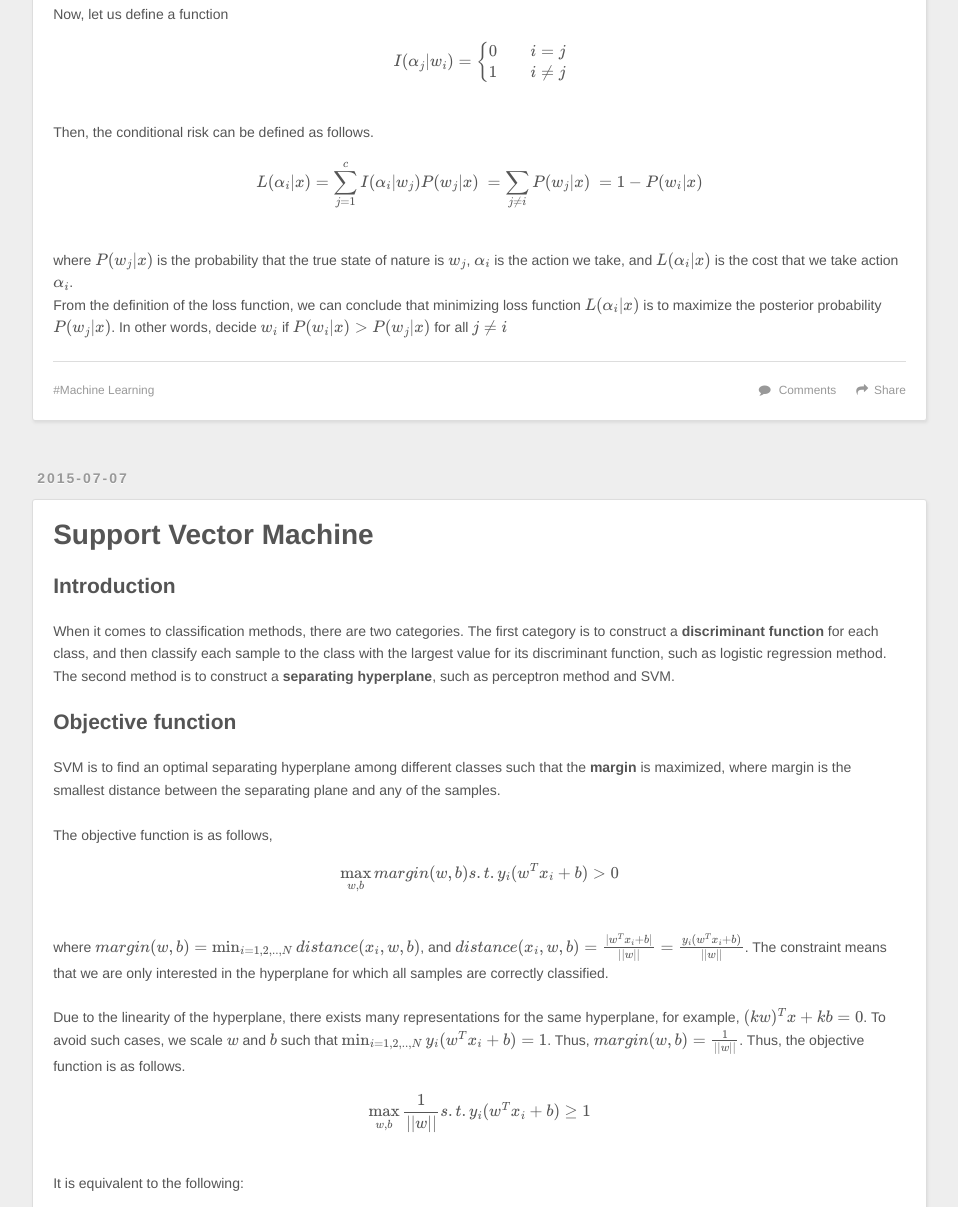
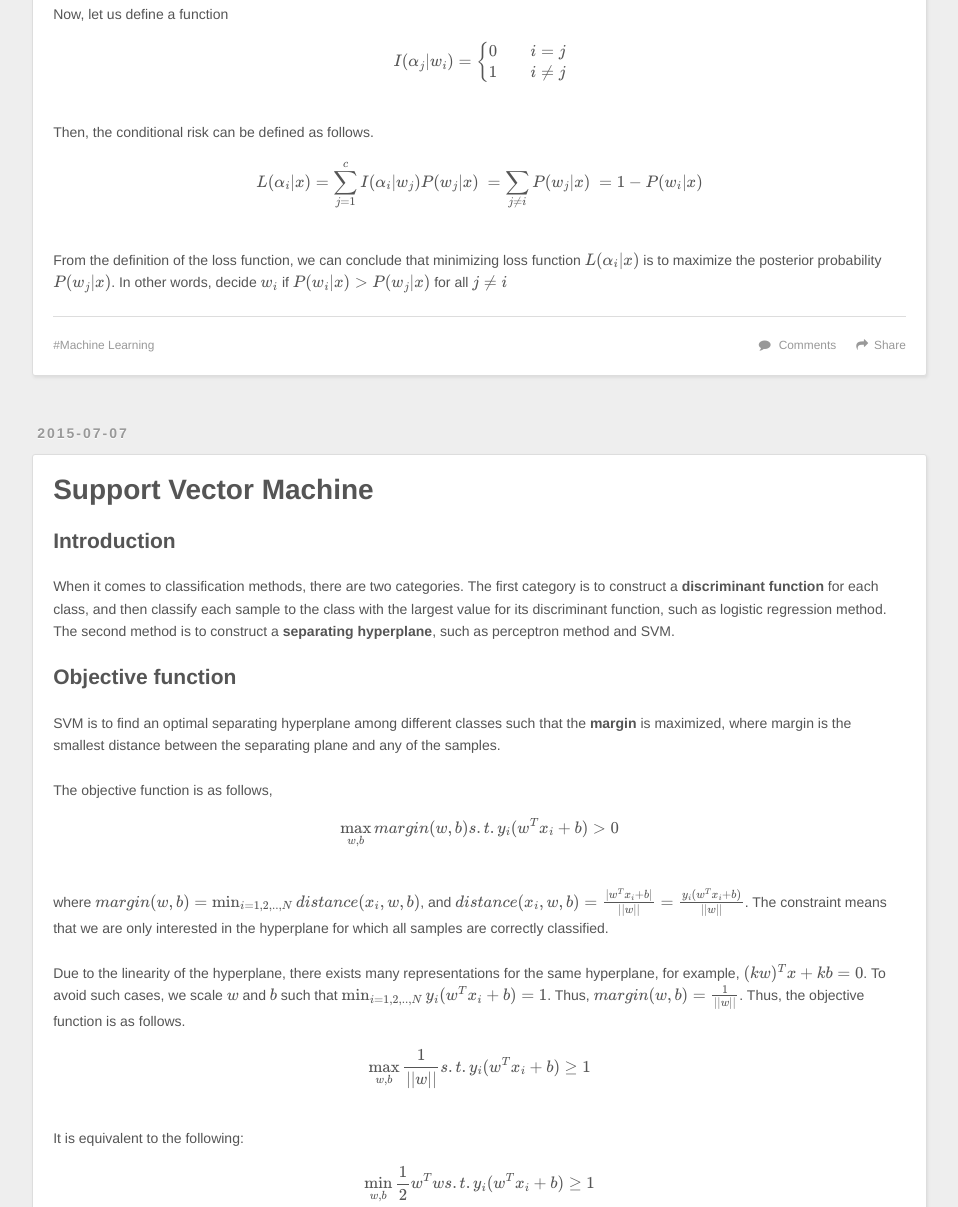
Before and after one commit to gaoghc/yyyouc.github.io, a plain HTML site: page index.html in a window 1280 px wide. Shown: the part 1821-3028 px from the top of the page, without its empty margins (8-966 px from the left). Drawn offline with nearby package versions, Linux system fonts and the light colour scheme; some packages are replaced by stand-ins of ours.

Commit message:
Site updated: 2015-07-18 22:19:17

```diff
--- a/index.html
+++ b/index.html
@@ -97,12 +97,12 @@
 <p>In fact, given a data point, we can give an assumption about the category which it belongs to. Such assumption maybe right or not. However, such a data point has some features. Therefore, under such a assumption, we can use these features of the data point to justify whether the assumtion is proper. If so, we will get a large posterior probability. Otherwise, we will get a small one.<br>This is the basic idea of Bayes formula. It can be interpreted as follows:<br>$$<br>posterior = \frac{likelihood\times prior}{evidence}<br>$$<br>This formula shows that by observing the value of $x$ we can convert the prior probability $P(w_j)$to the a  posterior probability $P(w_j|x)$.</p>
 <h2 id="Loss_Function">Loss Function</h2><p>Now we can use Bayes formula to give decision about the classification. But how to measure the cost of our decision?</p>
 <p>Since $P(w_j|x)$ is the probability that the true state of nature is $w_j$ , the expected loss associated with taking action $\alpha_i$ is<br>$$<br>L(\alpha_i|x)=\sum_{j=1}^{c}I(\alpha_i|w_j)P(w_j|x)<br>$$<br>In decision-theoretic terminology, an expected loss is called a <strong>risk</strong>, and $L(\alpha_i|x)$ is called the <strong>conditional risk</strong>. Whenever we encounter a particular observation $x$, we can minimize our expected loss by selecting the action that minimizes the conditional risk. Since $L(\alpha_i|x)$ is the conditional risk, overall risk is given by<br>$$<br>L=\int L(\alpha(x)|x)p(x)dx<br>$$<br>Clearly, if $\alpha(x)$ is chosen such that $L(\alpha(x))$ is as small as possible for every $x$, then the overall risk will be minimized. This justifies the following statement of the Bayes decision rule: To minimize the overall risk, compute the conditional risk<br>$$<br>L(\alpha_i|x)=\sum_{j=1}^{c}I(\alpha_i|w_j)P(w_j|x)<br>$$<br>and select the action $\alpha_i$ for which $L(\alpha_i|x)$ is minimum. The resulting minimum overall risk is called the <strong>Bayes risk</strong>.</p>
-<p>Now, let us define a function<br>$$<br>I(\alpha_j|w_i)=\left\{<br>\begin{aligned}<br>0 &amp;&amp; i=j \\<br>1 &amp;&amp; i \neq j \\<br>\end{aligned}<br>\right.<br>$$<br>Then, the conditional risk can be defined as follows.<br>$$<br>L(\alpha_i|x)=\sum_{j=1}^{c}I(\alpha_i|w_j)P(w_j|x) \<br>= \sum_{j\neq i}P(w_j|x) \<br>= 1-P(w_i|x)<br>$$<br>where $P(w_j|x)$ is the probability that the true state of nature is $w_j$, $\alpha_i$ is the action we take, and $L(\alpha_i|x)$ is the cost that we take action $\alpha_i$.<br>From the definition of the loss function, we can conclude that minimizing loss function $L(\alpha_i|x)$ is to maximize the posterior probability $P(w_j|x)$. In other words, decide $w_i$ if $P(w_i|x)&gt;P(w_j|x)$ for all $j\neq i$</p>
+<p>Now, let us define a function<br>$$<br>I(\alpha_j|w_i)=\left\{<br>\begin{aligned}<br>0 &amp;&amp; i=j \\<br>1 &amp;&amp; i \neq j \\<br>\end{aligned}<br>\right.<br>$$<br>Then, the conditional risk can be defined as follows.<br>$$<br>L(\alpha_i|x)=\sum_{j=1}^{c}I(\alpha_i|w_j)P(w_j|x) \<br>= \sum_{j\neq i}P(w_j|x) \<br>= 1-P(w_i|x)<br>$$<br>From the definition of the loss function, we can conclude that minimizing loss function $L(\alpha_i|x)$ is to maximize the posterior probability $P(w_j|x)$. In other words, decide $w_i$ if $P(w_i|x)&gt;P(w_j|x)$ for all $j\neq i$</p>
 
 
     </div>
     <footer class="article-footer">
-      <a data-url="http://yoursite.com/2015/07/18/Bayesian-Decision-Theory/" data-id="cic9wx3vh0000xkffkxtwohrp" class="article-share-link">Share</a>
+      <a data-url="http://yoursite.com/2015/07/18/Bayesian-Decision-Theory/" data-id="cic9wz7330000q4ffhvv88k94" class="article-share-link">Share</a>
 
         <a href="http://yoursite.com/2015/07/18/Bayesian-Decision-Theory/#disqus_thread" class="article-comment-link">Comments</a>
 
@@ -154,7 +154,7 @@
 
     </div>
     <footer class="article-footer">
-      <a data-url="http://yoursite.com/2015/07/07/Support Vector Machine/" data-id="cic9wx3wc0006xkffkniyb9jm" class="article-share-link">Share</a>
+      <a data-url="http://yoursite.com/2015/07/07/Support Vector Machine/" data-id="cic9wz74e0006q4ffkkng1phq" class="article-share-link">Share</a>
 
         <a href="http://yoursite.com/2015/07/07/Support Vector Machine/#disqus_thread" class="article-comment-link">Comments</a>
 
@@ -203,7 +203,7 @@
 
     </div>
     <footer class="article-footer">
-      <a data-url="http://yoursite.com/2015/05/17/hello-world/" data-id="cic9wx3vx0003xkffkgvurk2c" class="article-share-link">Share</a>
+      <a data-url="http://yoursite.com/2015/05/17/hello-world/" data-id="cic9wz74e0003q4ffirpo8eby" class="article-share-link">Share</a>
 
         <a href="http://yoursite.com/2015/05/17/hello-world/#disqus_thread" class="article-comment-link">Comments</a>
 
```
Also changed, not shown: 2015/05/17/hello-world/index.html (+1 -1 lines), 2015/07/07/Support Vector Machine/index.html (+1 -1 lines), 2015/07/18/Bayesian-Decision-Theory/index.html (+2 -2 lines).
